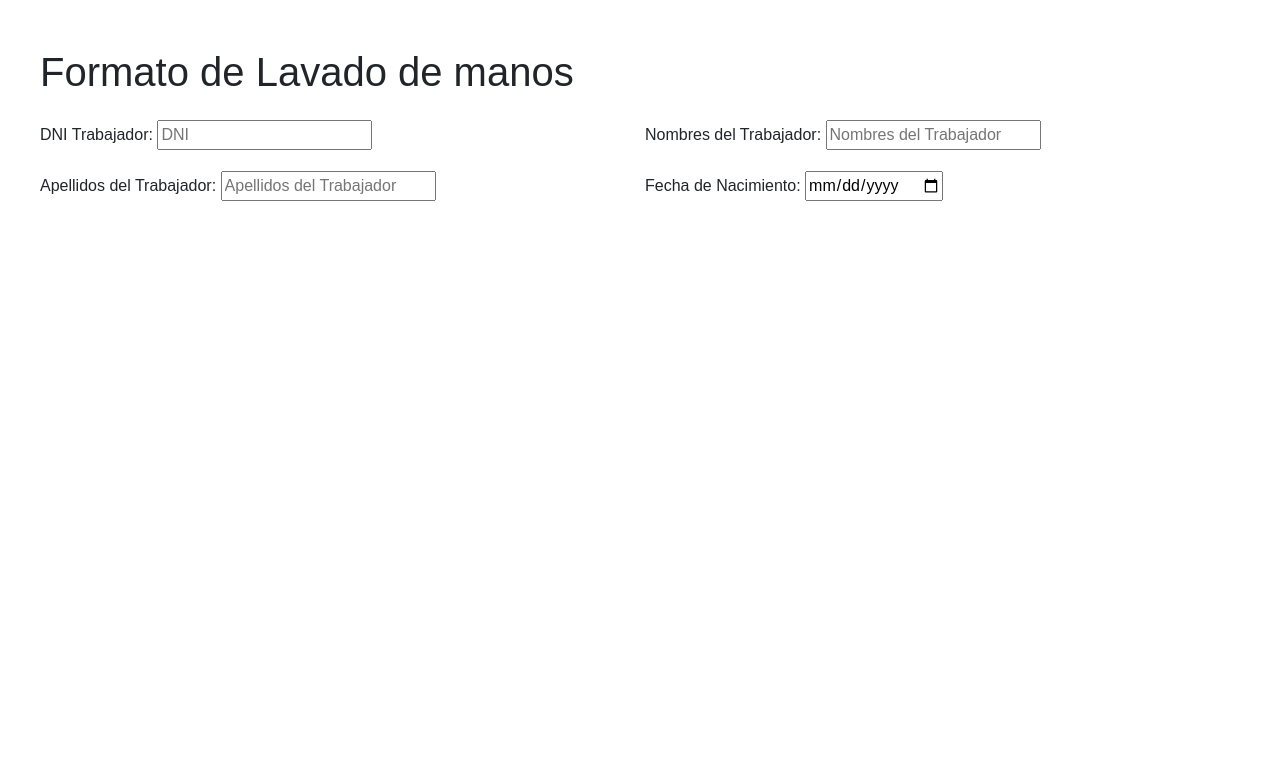
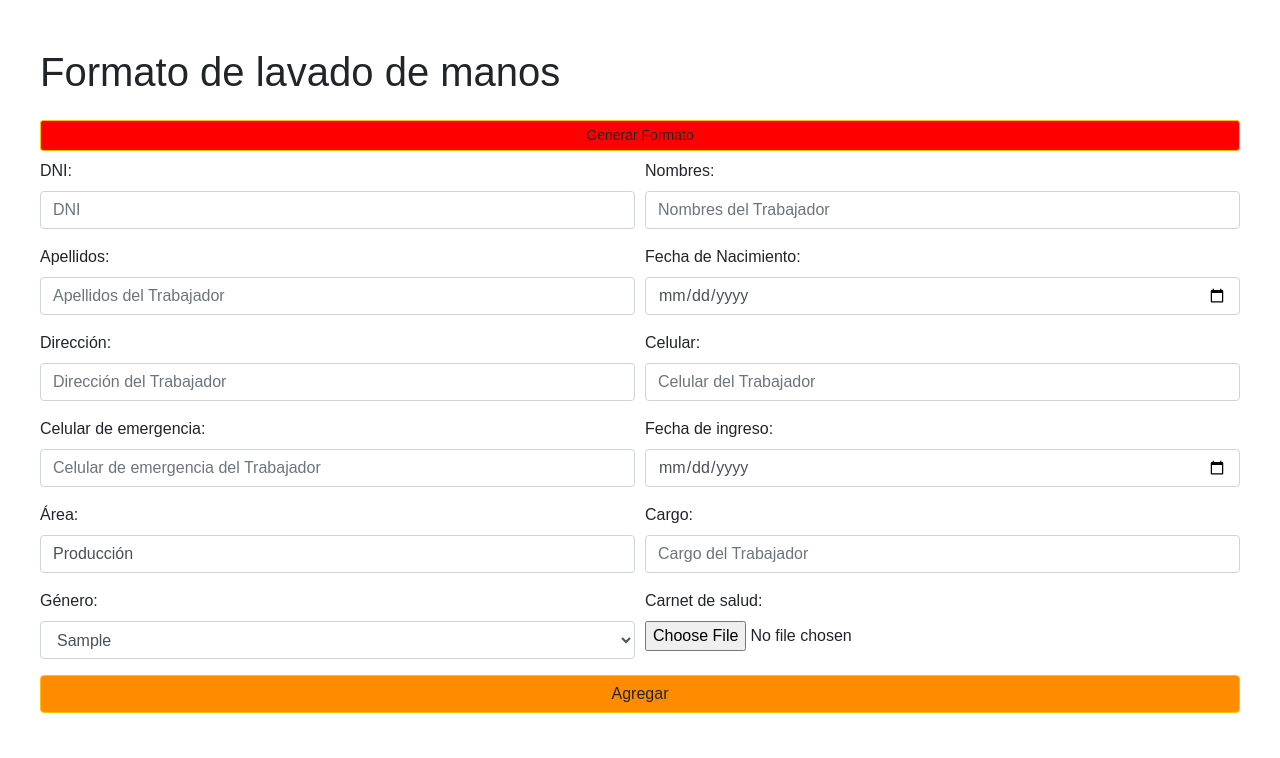
Before and after one commit to robcartome/INGRESO-DE-FORMATOS-EN-PRODUCCI-N, a Flask app: template templates/lavado_manos.html in a window 1280 px wide. Shown: the part 66-824 px from the top of the page. Run offline with Flask 3, Linux system fonts and the light colour scheme; the template is opened without the code that fills it: most values are stand-ins (such as "Sample title", 1, 10 or a date in 2020); some libraries are stand-ins or nearby versions.

Commit message:
reporte bueno

```diff
--- a/templates/lavado_manos.html
+++ b/templates/lavado_manos.html
@@ -5,33 +5,82 @@
 {% block content %}
 
 <div class="container-fluid">
-    <h1 class="mb-4">Formato de Lavado de manos</h1>
-    <form id="formLavadoManos" method="POST" action="">
+    <h1 class="mb-4">Formato de lavado de manos</h1>
+    <button type="button" class="btn btn-warning btn-sm btn-block mb-2" style="background-color: #ff0000;" onclick="generarFormatoLavadoManos()">
+        Generar Formato
+    </button>
+    <form id="formControlGeneralPersona" method="POST" action="{{ url_for('lavado_Manos.lavado_Manos') }}" enctype="multipart/form-data">
         <div class="form-row">
             <div class="form-group col-md-6">
-                <label for="user_for_format">DNI Trabajador:</label>
-                <input type="text" id="user_for_format" class="user_for_format" name="user_for_format" placeholder="DNI">
+                <label for="dniTrabajador">DNI:</label>
+                <input type="number" id="dniTrabajador" class="form-control" name="dniTrabajador" placeholder="DNI" required>
             </div>
             <div class="form-group col-md-6">
-                <label for="user_for_format">Nombres del Trabajador:</label>
-                <input type="text" id="user_for_format" class="user_for_format" name="user_for_format" placeholder="Nombres del Trabajador">
+                <label for="nombresTrabajador">Nombres:</label>
+                <input type="text" id="nombresTrabajador" class="form-control" name="nombresTrabajador" placeholder="Nombres del Trabajador" required>
             </div>
         </div>
         <div class="form-row">
             <div class="form-group col-md-6">
-                <label for="user_for_format">Apellidos del Trabajador:</label>
-                <input type="text" id="user_for_format" class="user_for_format" name="user_for_format" placeholder="Apellidos del Trabajador">
+                <label for="apellidosTrabajador">Apellidos:</label>
+                <input type="text" id="apellidosTrabajador" class="form-control" name="apellidosTrabajador" placeholder="Apellidos del Trabajador">
             </div>
             <div class="form-group col-md-6">
-                <label for="user_for_format">Fecha de Nacimiento:</label>
-                <input type="date" id="user_for_format" class="user_for_format" name="user_for_format">
+                <label for="fechaNacimiento">Fecha de Nacimiento:</label>
+                <input type="date" id="fechaNacimiento" class="form-control" name="fechaNacimiento">
             </div>
         </div>
+        <div class="form-row">
+            <div class="form-group col-md-6">
+                <label for="direccionTrabajador">Dirección:</label>
+                <input type="text" id="direccionTrabajador" class="form-control" name="direccionTrabajador" placeholder="Dirección del Trabajador">
+            </div>
+            <div class="form-group col-md-6">
+                <label for="celularTrabajador">Celular:</label>
+                <input type="number" id="celularTrabajador" class="form-control" name="celularTrabajador" placeholder="Celular del Trabajador">
+            </div>
+        </div>
+        <div class="form-row">
+            <div class="form-group col-md-6">
+                <label for="celularEmergenciaTrabajador">Celular de emergencia:</label>
+                <input type="number" id="celularEmergenciaTrabajador" class="form-control" name="celularEmergenciaTrabajador" placeholder="Celular de emergencia del Trabajador">
+            </div>
+            <div class="form-group col-md-6">
+                <label for="fechaIngreso">Fecha de ingreso:</label>
+                <input type="date" id="fechaIngreso" class="form-control" name="fechaIngreso" placeholder="Fecha de ingreso del Trabajador">
+            </div>
+        </div>
+        <div class="form-row">
+            <div class="form-group col-md-6">
+                <label for="areaTrabajador">Área:</label>
+                <input type="text" id="areaTrabajador" class="form-control" name="areaTrabajador" placeholder="Área del Trabajador" value="Producción">
+            </div>
+            <div class="form-group col-md-6">
+                <label for="cargoTrabajador">Cargo:</label>
+                <input type="text" id="cargoTrabajador" class="form-control" name="cargoTrabajador" placeholder="Cargo del Trabajador">
+            </div>
+        </div>
+        <div class="form-row">
+            <div class="form-group col-md-6">
+                <label for="genero_seleccionar">Género:</label>
+                <select id="genero_seleccionar" class="form-control" name="genero_seleccionar" required>
+                    {% for g in genero %}
+                        <option value="{{ g.idsexo }}">{{ g.detalle_sexo }}</option>
+                    {% endfor %}
+                </select>
+            </div>
+            <div class="form-group col-md-6">
+                <label for="carnetSaludTrabajador">Carnet de salud:</label>
+                <input type="file" id="carnetSaludTrabajador" class="form-control-file" name="carnetSaludTrabajador" accept="image/*" required>
+            </div>
+        </div>
+        <button type="submit" class="btn btn-warning btn-block" style="background-color: #FF8C00;">Agregar</button>
+
     </form>
 
 </div>
 
 
 
-
+<script src="{{ url_for('static', filename='js/lavado_manos.js') }}"></script>
 {% endblock %}
```
Also changed, not shown: Vistas.sql (added, +19 -0 lines), routes/control_general_personal.py (+108 -8 lines), routes/lavado_manos.py (+25 -2 lines), templates/control_general_persona.html (+29 -19 lines), static/js/lavado_manos.js (added).
